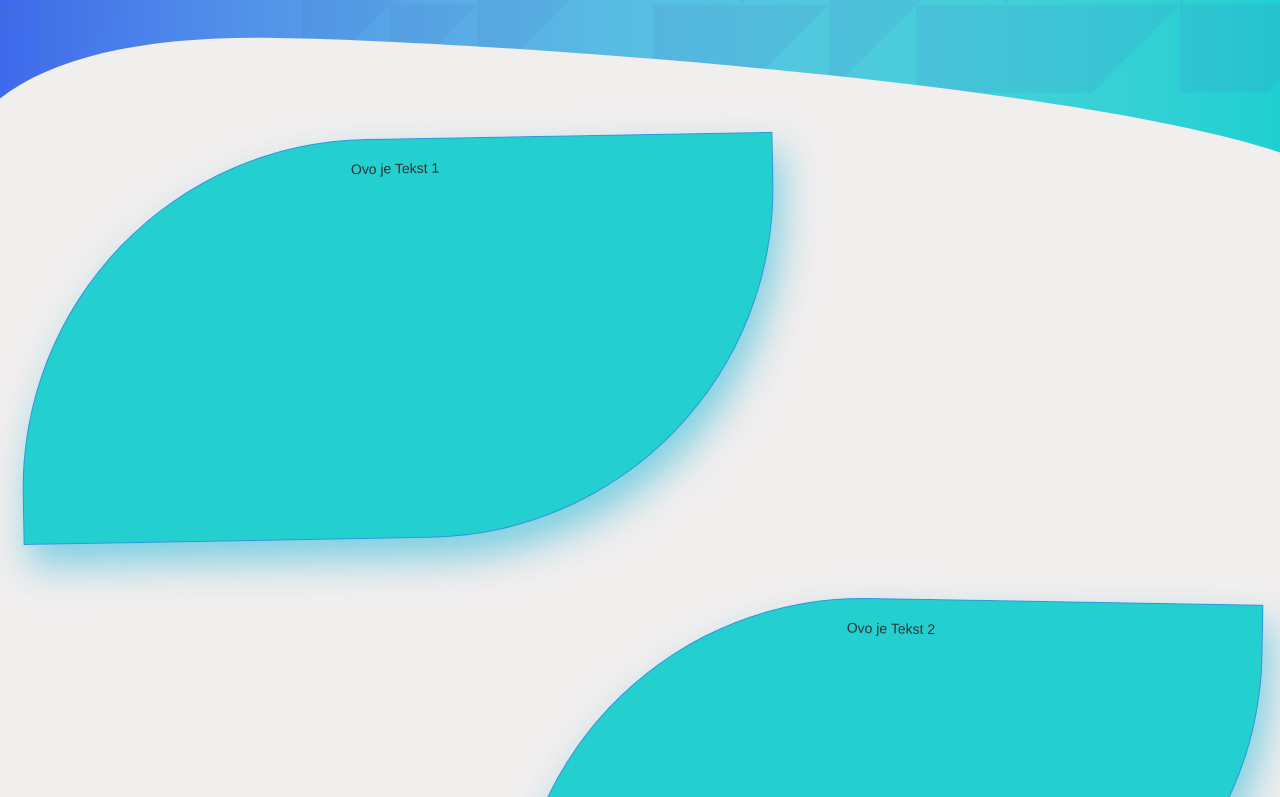
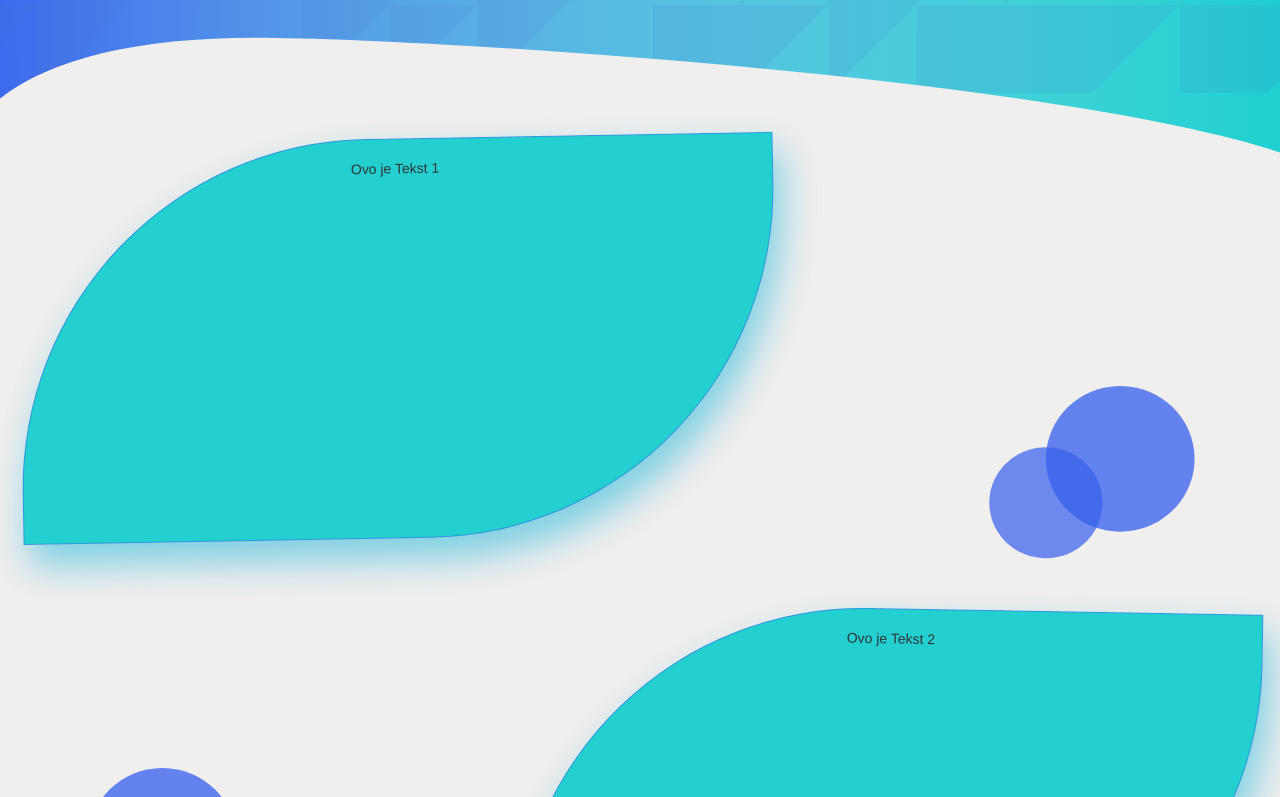
Before and after one commit to NIT-PMF/hopZone, a React (Create React App) app in the folder ClientApp/: page / in a window 1280 px wide. Shown: the part 543-1340 px from the top of the page. Built offline with nearby package versions, Linux system fonts and the light colour scheme.

Commit message:
footer added

```diff
--- a/ClientApp/src/App.js
+++ b/ClientApp/src/App.js
@@ -14,7 +14,6 @@ const App = () => {
                     <Route path="/" exact component={Homepage} />
                     <Route path="/About" component={About} />
                 </Switch>
-                <Footer>NIT@2020</Footer>
             </div>
         </Router>
     )
--- a/ClientApp/src/components/Footer/Footer.js
+++ b/ClientApp/src/components/Footer/Footer.js
@@ -1,10 +1,12 @@
 import React from 'react';
 import './index.css';
+import footerImage from '../../assets/images/header-main-footer.svg';
 
 const Footer = (props) => {
 
     return (
         <div className="footer-main">
+            <img className="footer-image" src={footerImage} alt="Website Footer" />
             <div className="footer-content">{props.children}</div>
         </div>
     )
--- a/ClientApp/src/components/Footer/index.css
+++ b/ClientApp/src/components/Footer/index.css
@@ -1,9 +1,10 @@
 .footer-main {
     display: flex;
+    position: absolute;
+    bottom: 0;
     justify-content: center;
     align-items: center;
     width: 100%;
-    background-color: #EA4B4F;
     overflow: hidden;
     height: 100px;
 }
@@ -12,3 +13,9 @@
     text-align: center;
     color: #F1EEEE;
 }
+
+.footer-image {
+    position: absolute;
+    bottom: 0;
+    width: 100%;
+}
--- a/ClientApp/src/components/Homepage/Homepage.js
+++ b/ClientApp/src/components/Homepage/Homepage.js
@@ -3,14 +3,19 @@ import React from 'react';
 import { Container, Row, Col } from 'reactstrap';
 import HomepageHeader from '../HomepageHeader/HomePageHeader';
 import CardPrimary from '../CardPrimary/CardPrimary';
+import Footer from '../Footer/Footer';
+import footerImage from '../../assets/images/header-main-footer.svg';
+
 
 
 const Homepage = () => {
     return (
+        <div>
         <header className="homepage-main">
                 <Row>
                     <HomepageHeader />
             </Row>
+        </header>
             <Container fluid className="main-container-homepage">
                 <Row>
                     <Col xs="auto">
@@ -25,7 +30,12 @@ const Homepage = () => {
                         </Col>
                 </Row>
             </Container>
-        </header>
+
+            <div className="footer-homepage">
+                <img className="footer-image" src={footerImage} alt="Website Footer" />
+                </div>
+            </div>
+
     )
 }
 
--- a/ClientApp/src/components/Homepage/index.css
+++ b/ClientApp/src/components/Homepage/index.css
@@ -3,8 +3,14 @@ body {
     min-height: 100vh;
 }
 
+.homepage-main {
+    z-index: -1;
+}
+
 .main-container-homepage {
+    position: relative;
     margin-top: 30vh;
+    display: block;
 }
 
 .main-content {
@@ -16,7 +22,7 @@ body {
     transform: rotate(-1deg);
     position: relative;
     float: left;
-    margin: 20px 0 30px 20px;
+    margin: 20px 0 40px 20px;
 }
 
 .card-add-info {
@@ -28,6 +34,17 @@ body {
     margin: 30px 20px 50px;
 }
 
+.footer-homepage {
+    margin-top: 35vh;
+    position: absolute;
+    transform: translateY(20px) scaleX(1.1);
+    width: 100%;
+    z-index: -2;
+}
+
+.footer-image {
+    width: 100%;
+}
 
 @media screen and (max-width: 720px) {
 
--- a/ClientApp/src/components/HomepageHeader/HomePageHeader.js
+++ b/ClientApp/src/components/HomepageHeader/HomePageHeader.js
@@ -88,7 +88,7 @@ const HomepageHeader = () => {
                     </Col>
                 </Row>
                 </div>
-                </span>
+            </span>
         </Container>
 
     )
--- a/ClientApp/src/components/HomepageHeader/index.css
+++ b/ClientApp/src/components/HomepageHeader/index.css
@@ -12,6 +12,7 @@
     background-size: cover;
     width: 110%;
     height: 100%;
+    z-index: -2;
 }
 
 .header-content {
```
Also changed, not shown: ClientApp/src/assets/images/header-main-footer.svg (added).
